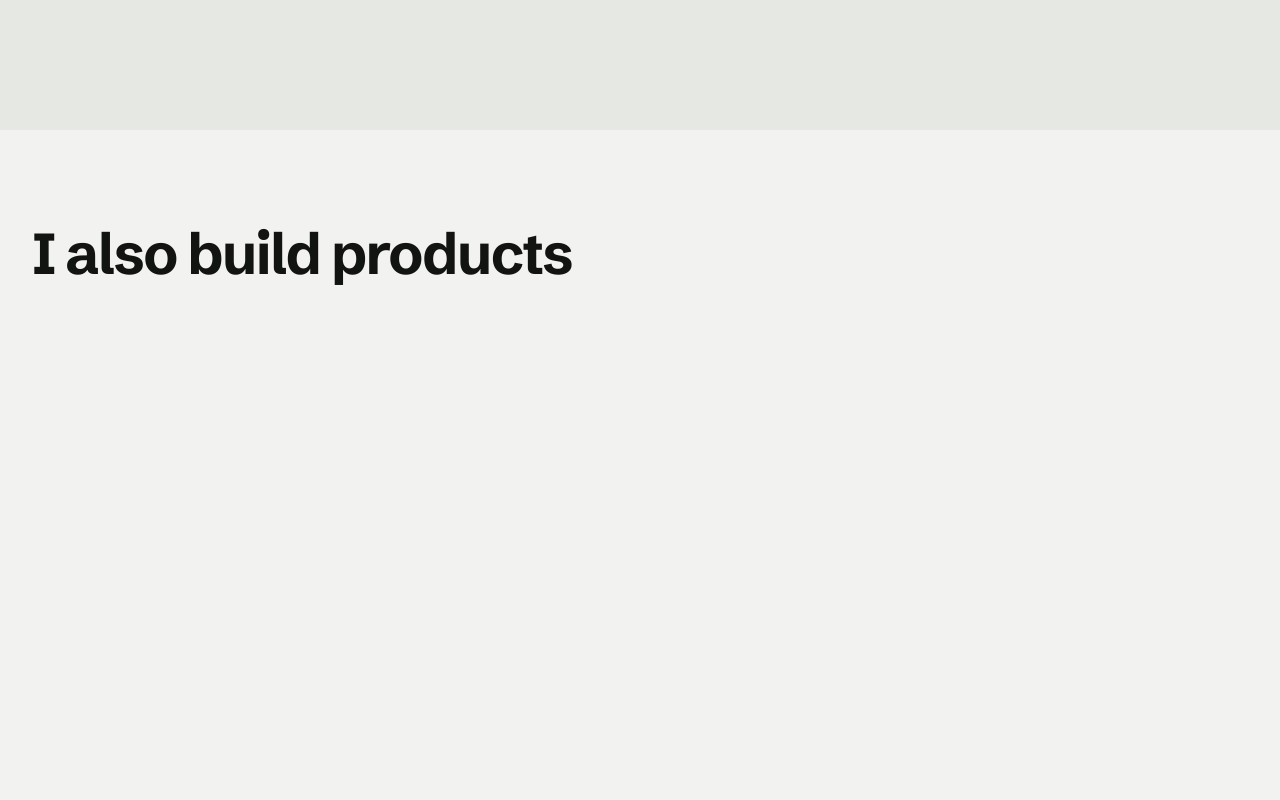
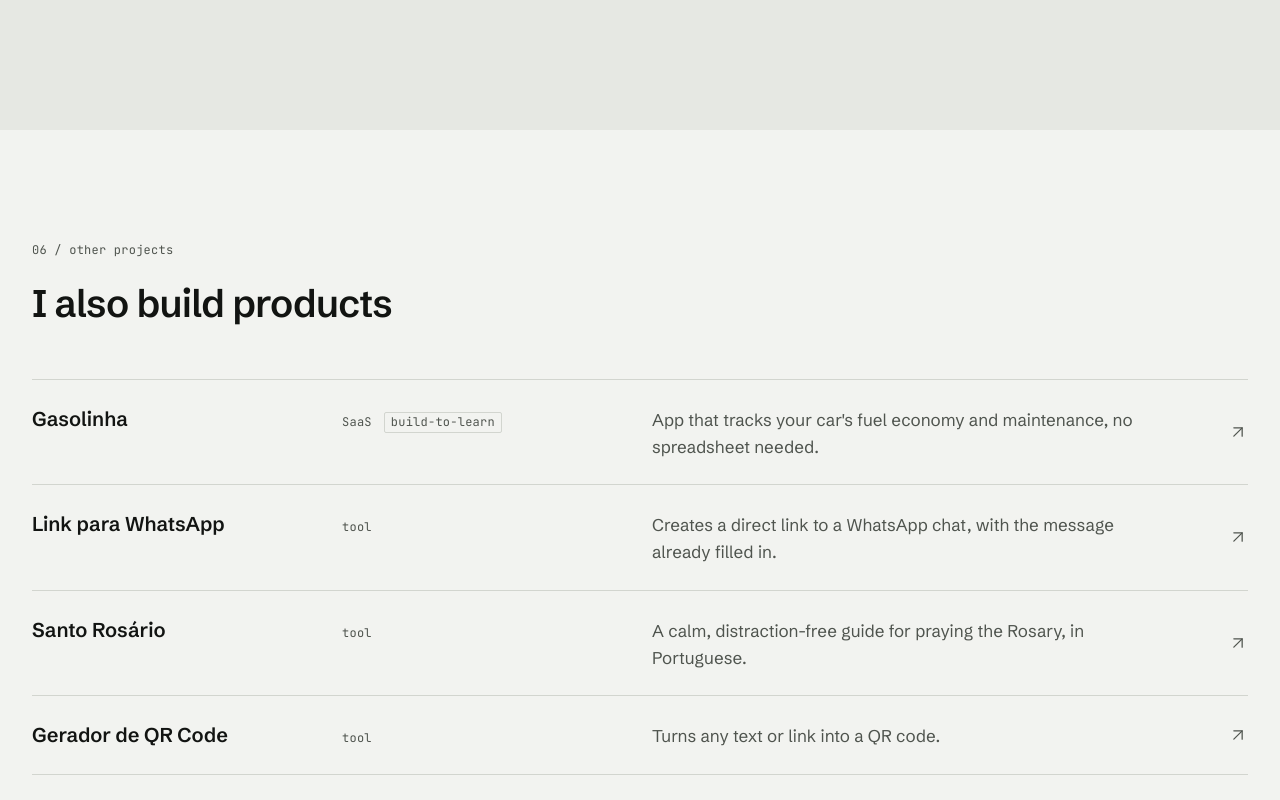
Before and after one commit to douglasjtds/mypage, a Next.js app: page /en in a window 1280 px wide. Shown: the part 6640-7440 px from the top of the page. Built offline with nearby package versions, Linux system fonts and the light colour scheme.

Commit message:
feat(projects): add other projects section as editorial list

```diff
--- a/src/app/[locale]/page.tsx
+++ b/src/app/[locale]/page.tsx
@@ -2,18 +2,17 @@
 import { getTranslations, setRequestLocale } from "next-intl/server";
 import { About } from "@/components/sections/about";
 import { Hero } from "@/components/sections/hero";
+import { OtherProjects } from "@/components/sections/other-projects";
 import { Portfolio } from "@/components/sections/portfolio";
 import { Pricing } from "@/components/sections/pricing";
 import { Process } from "@/components/sections/process";
 import { SiteFooter } from "@/components/sections/site-footer";
 import { SiteHeader } from "@/components/sections/site-header";
+import { Testimonials } from "@/components/sections/testimonials";
 
-// Provisório (Etapa 05): seções vazias só com id e título, para testar a navegação.
-// Cada uma é substituída pela seção real nas Etapas 11 e 12.
-const placeholderSections = [
-  { id: "outros-projetos", title: "projects.title" },
-  { id: "duvidas", title: "faq.title" },
-] as const;
+// Provisório (Etapa 05): seção vazia só com id e título, para testar a navegação.
+// Substituída pela seção real na Etapa 12.
+const placeholderSections = [{ id: "duvidas", title: "faq.title" }] as const;
 
 export default async function Home({ params }: PageProps<"/[locale]">) {
   const { locale: param } = await params;
@@ -36,6 +35,8 @@
         <Process locale={locale} />
         <Pricing locale={locale} />
         <About locale={locale} />
+        <OtherProjects locale={locale} />
+        <Testimonials locale={locale} />
         {placeholderSections.map((section) => (
           <section
             key={section.id}
--- /dev/null
+++ b/src/components/sections/other-projects.tsx
@@ -0,0 +1,62 @@
+import { ArrowUpRightIcon } from "lucide-react";
+import type { Locale } from "next-intl";
+import { getTranslations } from "next-intl/server";
+import { otherProjects } from "@/content/projects";
+
+export async function OtherProjects({ locale }: { locale: Locale }) {
+  const t = await getTranslations({ locale, namespace: "projects" });
+  const tA11y = await getTranslations({ locale, namespace: "a11y" });
+
+  return (
+    <section
+      id="outros-projetos"
+      tabIndex={-1}
+      aria-labelledby="outros-projetos-title"
+      className="py-20 md:py-24 lg:py-28"
+    >
+      <div className="mx-auto max-w-content px-4 md:px-6 lg:px-8">
+        <p className="font-mono text-label text-ink-muted">{t("label")}</p>
+        {/* Um degrau abaixo das seções principais: prova extra, subordinada ao portfólio. */}
+        <h2 id="outros-projetos-title" className="mt-6 font-display text-display-m text-balance">
+          {t("title")}
+        </h2>
+
+        {/* Tabela editorial: nome · tipo · descrição · ↗, uma linha por projeto, sem screenshots. */}
+        <ul className="mt-12 border-t border-line md:mt-14">
+          {otherProjects.map((project) => (
+            <li key={project.slug} className="border-b border-line">
+              <a
+                href={project.url}
+                target="_blank"
+                rel="noopener noreferrer"
+                className="group grid grid-cols-[1fr_auto] gap-x-4 gap-y-1 rounded-xs py-5 lg:grid-cols-12 lg:items-baseline lg:gap-x-6 lg:py-6"
+              >
+                <span className="col-start-1 row-start-1 text-body-l font-semibold text-ink underline decoration-transparent decoration-1 underline-offset-[6px] transition-colors duration-150 group-hover:decoration-accent group-focus-visible:decoration-accent lg:col-span-3">
+                  {project.name}
+                </span>
+                <span className="col-start-1 row-start-2 flex flex-wrap items-baseline gap-x-3 gap-y-1 font-mono text-label text-ink-muted lg:col-span-3 lg:col-start-4 lg:row-start-1">
+                  {t(`items.${project.messageKey}.type`)}
+                  {project.buildToLearn && (
+                    <span className="rounded-xs border border-line px-1.5 py-px">{t("buildToLearn")}</span>
+                  )}
+                </span>
+                <span className="col-start-1 row-start-3 mt-2 max-w-[60ch] text-body text-ink-muted lg:col-span-5 lg:col-start-7 lg:row-start-1 lg:mt-0">
+                  {t(`items.${project.messageKey}.description`)}
+                </span>
+                {/* Hover: a seta desloca na diagonal e acende; com movimento reduzido, só a cor. */}
+                <span
+                  data-row-arrow
+                  aria-hidden="true"
+                  className="col-start-2 row-start-1 self-center text-ink-muted transition-[color,translate] duration-150 ease-out group-hover:text-accent group-focus-visible:text-accent motion-safe:group-hover:translate-x-0.5 motion-safe:group-hover:-translate-y-0.5 lg:col-start-12 lg:justify-self-end"
+                >
+                  <ArrowUpRightIcon strokeWidth={1.5} className="size-5" />
+                </span>
+                <span className="sr-only">{tA11y("newTab")}</span>
+              </a>
+            </li>
+          ))}
+        </ul>
+      </div>
+    </section>
+  );
+}
```
Also changed, not shown: 1 other file (tests, documents, lock files or other folders).
